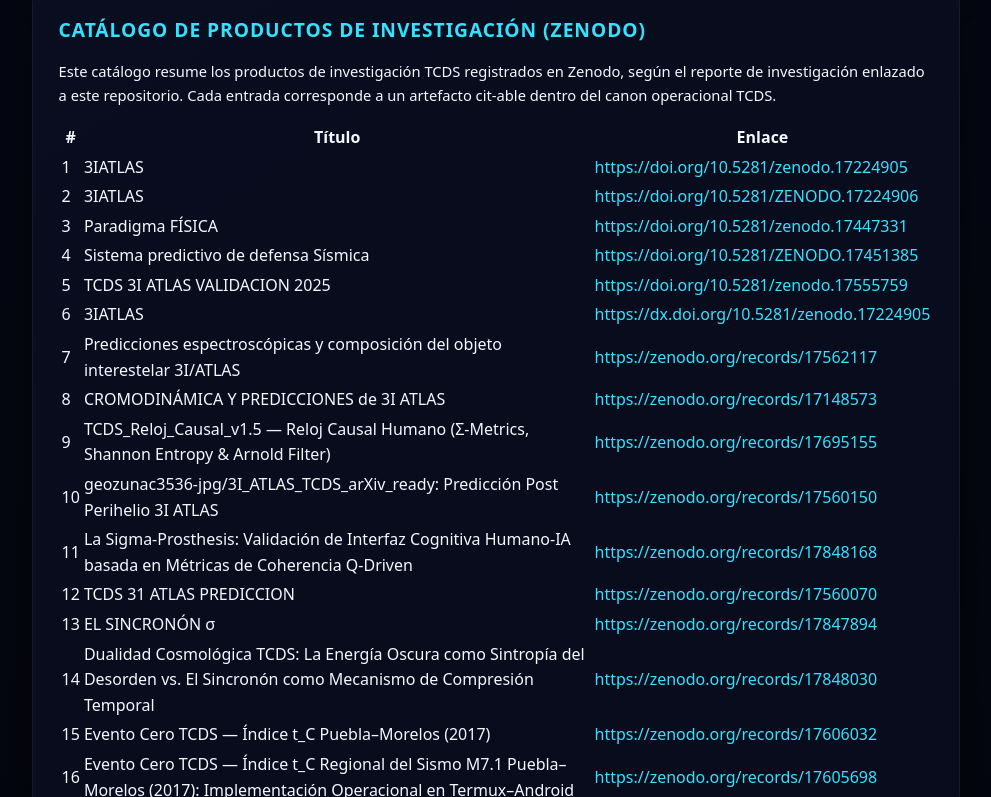
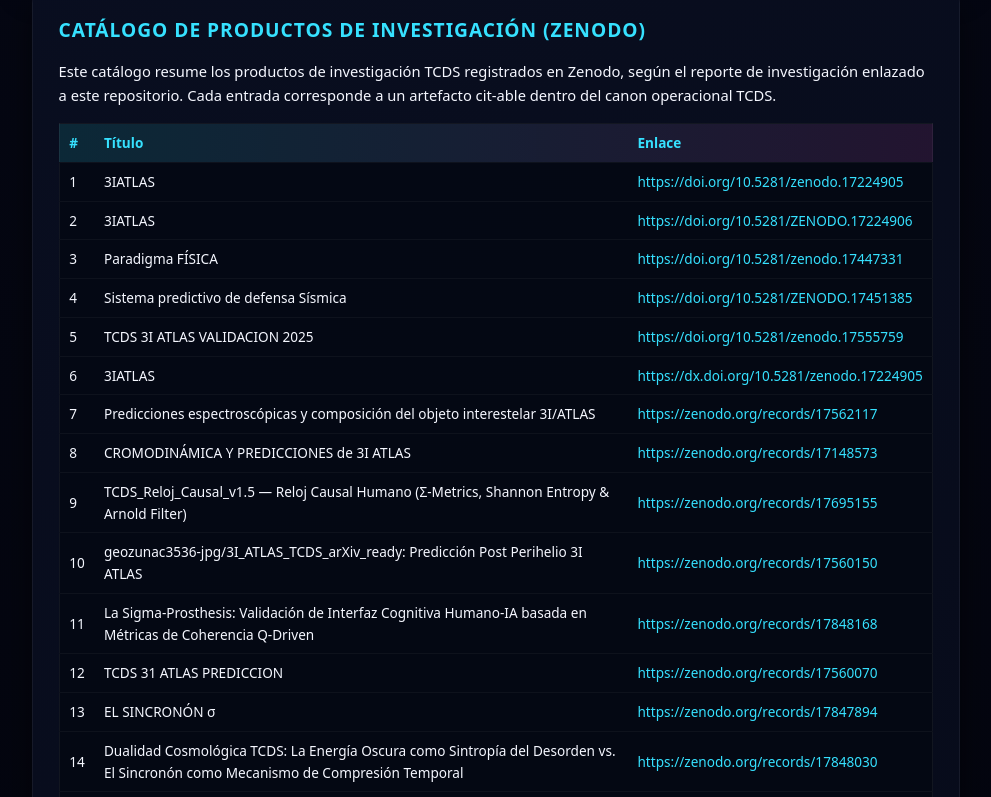
Before and after one commit to geozunac3536-jpg/TCDS-, a plain HTML site: page index.html in a window 1280 px wide. Shown: the part 1903-2700 px from the top of the page, without its empty margins (144-1135 px from the left). Drawn offline with Linux system fonts and the light colour scheme.

Commit message:
Update style.css

```diff
--- a/style.css
+++ b/style.css
@@ -105,7 +105,40 @@
   border-color: rgba(54, 225, 255, 0.6);
   transform: translateY(-1px);
 }
+/* ==== TABLAS (catálogo de productos) ==== */
 
+.table-wrapper {
+  margin-top: 1rem;
+  overflow-x: auto;
+}
+
+table {
+  width: 100%;
+  border-collapse: collapse;
+  font-size: 0.85rem;
+  border: 1px solid var(--border-soft);
+  background: rgba(5, 8, 20, 0.95);
+}
+
+thead {
+  background: linear-gradient(90deg, rgba(54, 225, 255, 0.15), rgba(255, 107, 255, 0.12));
+}
+
+th,
+td {
+  padding: 0.5rem 0.6rem;
+  text-align: left;
+  border-bottom: 1px solid rgba(255, 255, 255, 0.04);
+}
+
+th {
+  font-weight: 600;
+  color: var(--accent);
+}
+
+tbody tr:hover {
+  background: rgba(255, 255, 255, 0.03);
+}
 /* ===== CONTENIDO ===== */
 
 main {
```
